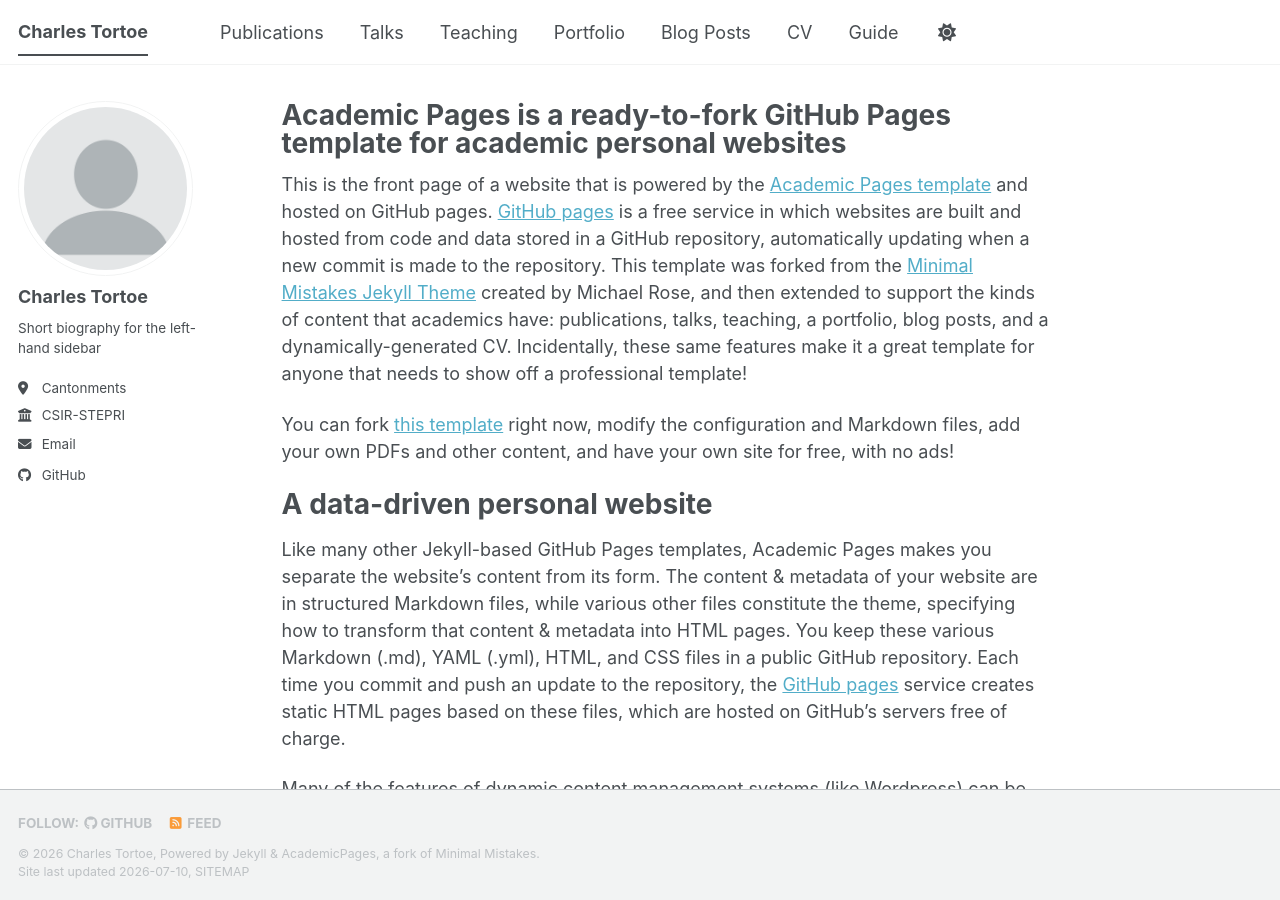
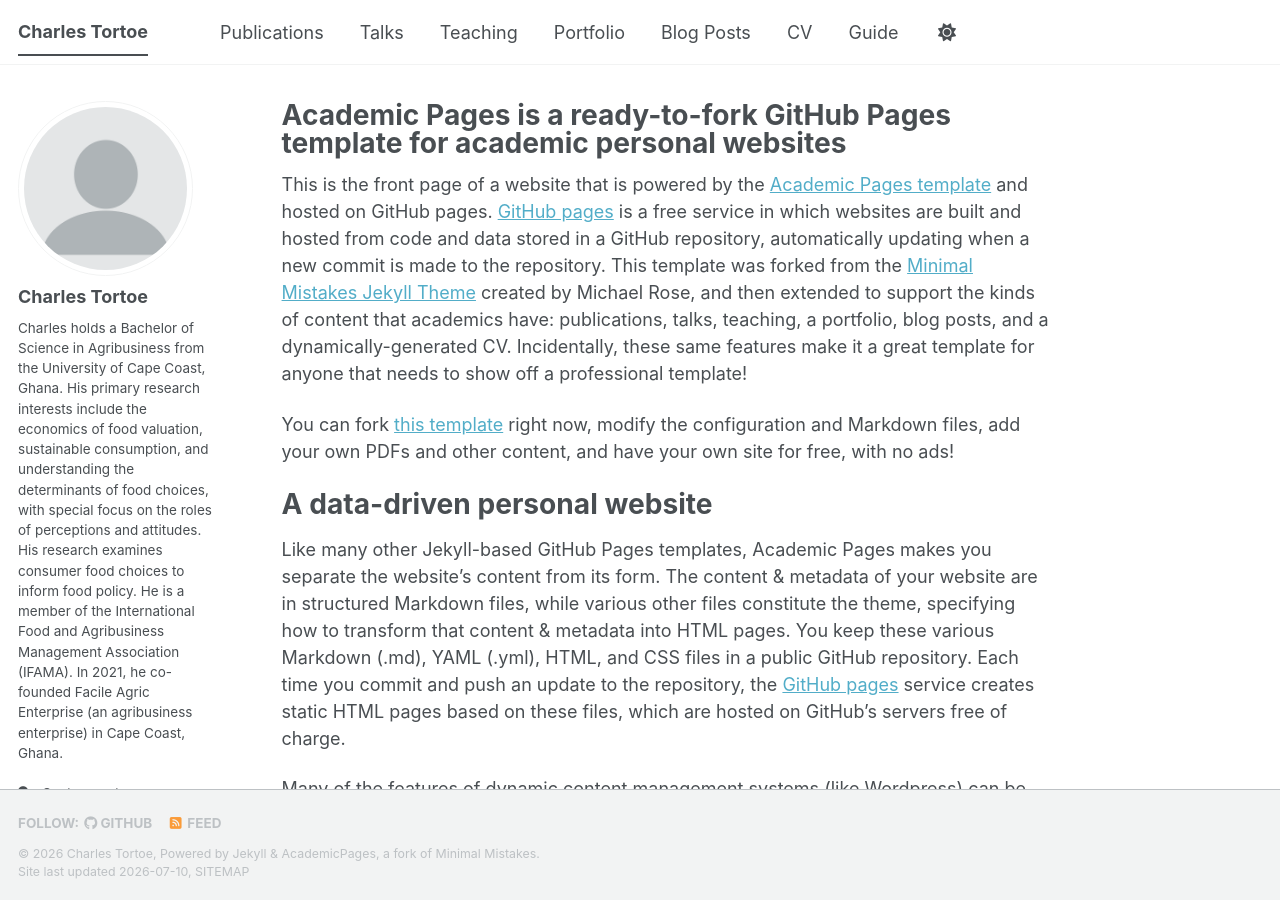
Before and after one commit to ctortoe/ctortoe.github.io, a Jekyll site: the page built from _pages/about.md, in a window 1280 px wide and 900 px high. Built offline with Jekyll 4.4.1, drawn with Linux system fonts in a browser that asks for light colours; a style sheet for code colours, icons or effects is not loaded.

Commit message:
Revise bio for Charles Tortoe in _config.yml
Updated biography to provide detailed information about Charles Tortoe's education, research interests, and professional background.

```diff
--- a/_config.yml
+++ b/_config.yml
@@ -26,7 +26,7 @@ author:
   avatar           : "profile.png"
   name             : "Charles Tortoe"
   pronouns         : # example: "he/his"
-  bio              : "Short biography for the left-hand sidebar"
+  bio              : "Charles holds a Bachelor of Science in Agribusiness from the University of Cape Coast, Ghana. His primary research interests include the economics of food valuation, sustainable consumption, and understanding the determinants of food choices, with special focus on the roles of perceptions and attitudes. His research examines consumer food choices to inform food policy. He is a member of the International Food and Agribusiness Management Association (IFAMA). In 2021, he co-founded Facile Agric Enterprise (an agribusiness enterprise) in Cape Coast, Ghana."
   location         : "Cantonments"
   employer         : "CSIR-STEPRI"
   email            : "tortoec@gmail.com"
```
